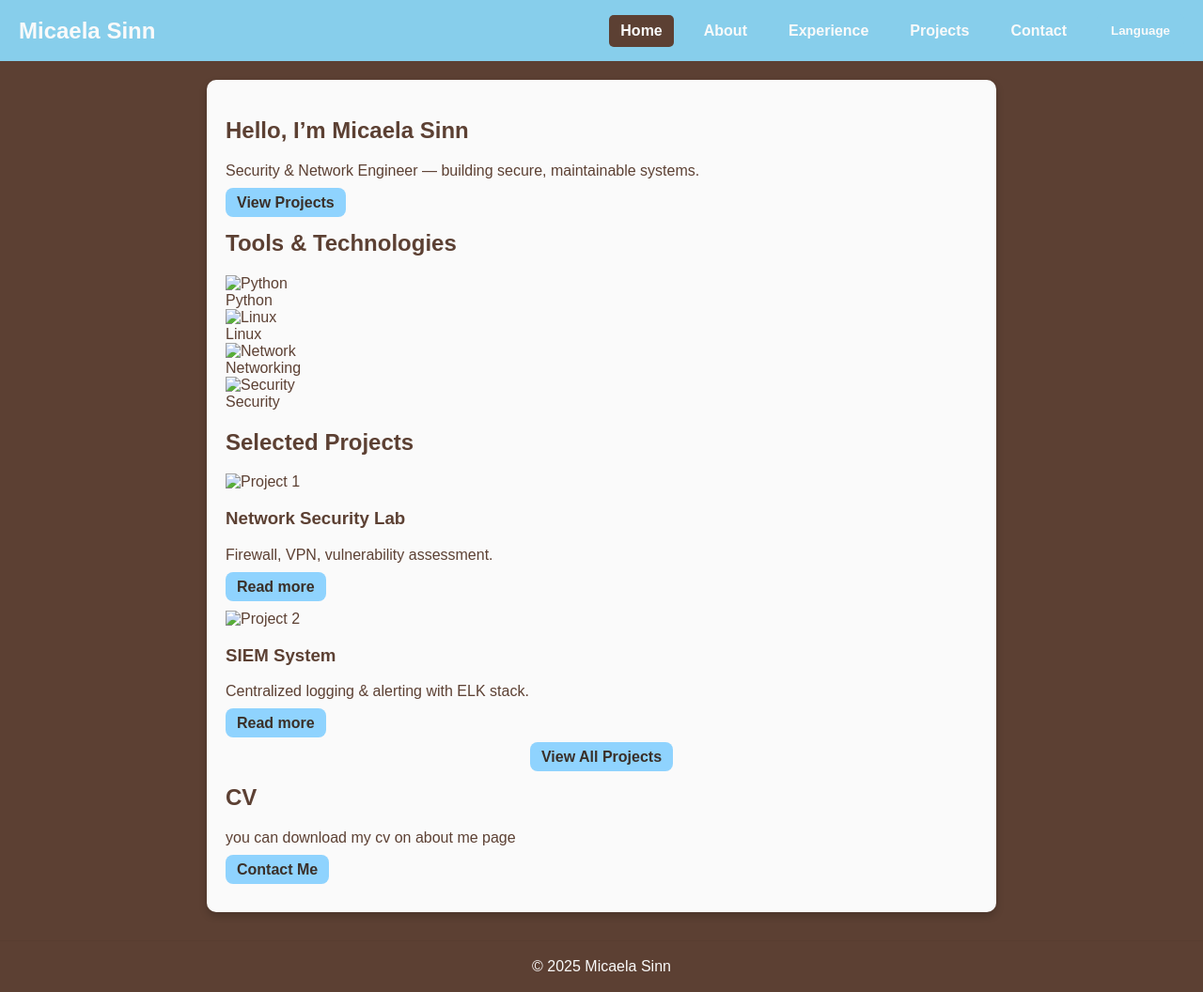
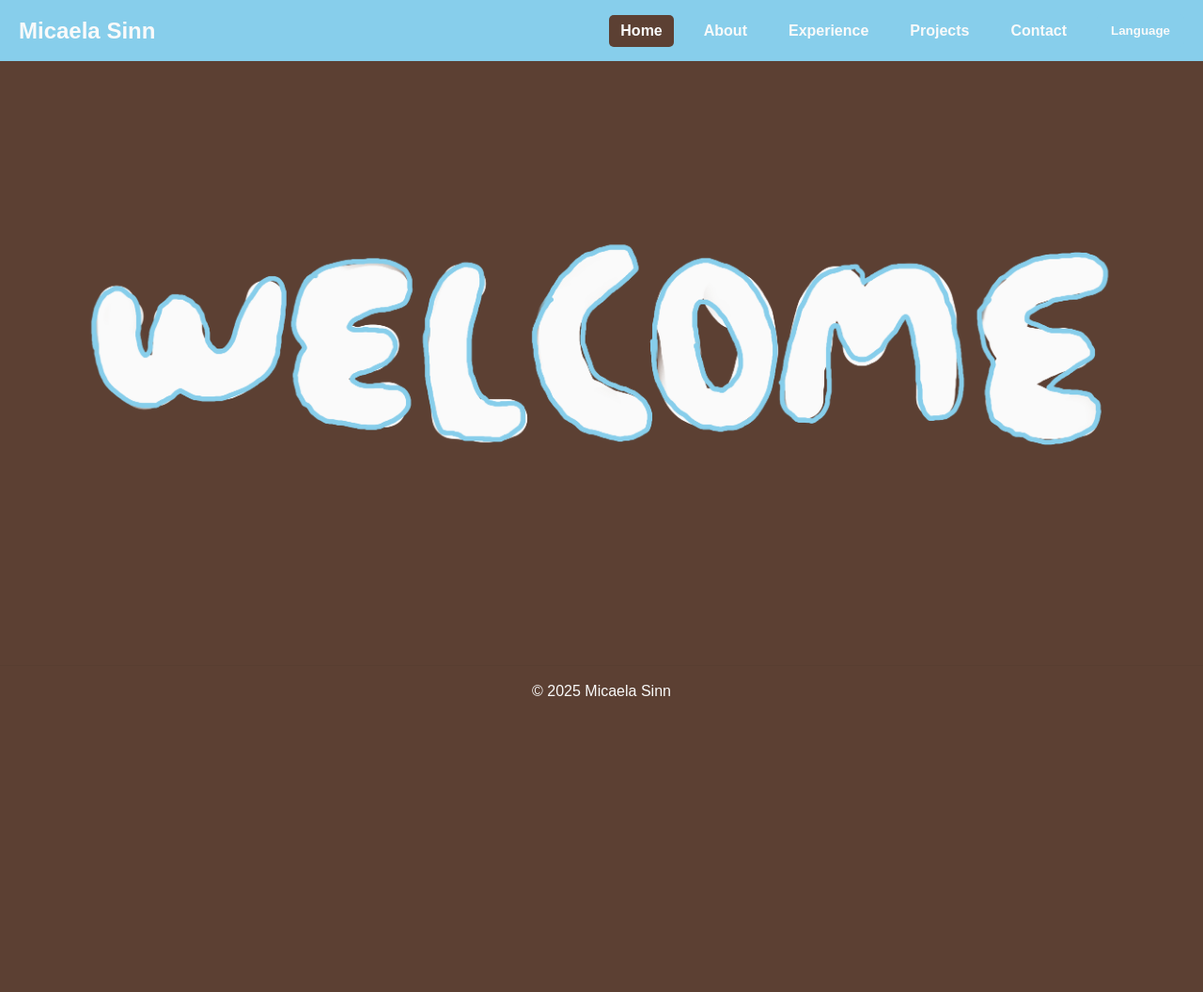
Before and after one commit to micamyang/micamyang.github.io, a plain HTML site: page index.html in a window 1280 px wide. Shown: the whole page at 94% size. After the commit the page ends 800 px from the top, so only its background shows below. Drawn offline with Linux system fonts and the light colour scheme.

Commit message:
main page done + 70% done

```diff
--- a/index.html
+++ b/index.html
@@ -26,47 +26,8 @@
     </nav>
   </header>
 
-  <main class="content-box">
-    <section class="hero">
-      <h1>Hello, I’m <span class="accent">Micaela Sinn</span></h1>
-      <p>Security & Network Engineer — building secure, maintainable systems.</p>
-      <p><a class="btn" href="projects.html">View Projects</a></p>
-    </section>
-
-    <section class="tech-stack">
-      <h2>Tools & Technologies</h2>
-      <div class="tech-icons">
-        <div class="tech-item"><img src="assets/img/icon-python.svg" alt="Python" width="48"/><div>Python</div></div>
-        <div class="tech-item"><img src="assets/img/icon-linux.svg" alt="Linux" width="48"/><div>Linux</div></div>
-        <div class="tech-item"><img src="assets/img/icon-network.svg" alt="Network" width="48"/><div>Networking</div></div>
-        <div class="tech-item"><img src="assets/img/icon-security.svg" alt="Security" width="48"/><div>Security</div></div>
-      </div>
-    </section>
-
-    <section class="highlights">
-      <h2>Selected Projects</h2>
-      <div class="highlight-grid">
-        <div class="highlight-card">
-          <img src="assets/img/project1-thumb.jpg" alt="Project 1"/>
-          <h3>Network Security Lab</h3>
-          <p>Firewall, VPN, vulnerability assessment.</p>
-          <p><a class="btn" href="projects/project1.html">Read more</a></p>
-        </div>
-        <div class="highlight-card">
-          <img src="assets/img/project2-thumb.jpg" alt="Project 2"/>
-          <h3>SIEM System</h3>
-          <p>Centralized logging & alerting with ELK stack.</p>
-          <p><a class="btn" href="projects/project2.html">Read more</a></p>
-        </div>
-      </div>
-      <p style="text-align:center; margin-top:18px;"><a class="btn" href="projects.html">View All Projects</a></p>
-    </section>
-
-    <section class="contact-cta">
-      <h2>CV</h2>
-      <p>you can download my cv on about me page</p>
-      <p><a class="btn" href="contact.html">Contact Me</a></p>
-    </section>
+  <main>
+    <img src="./assets/images/welcome.png" alt="welcome" style="display: block; margin: 0 auto; width: 90vw; height: auto;">
   </main>
 
   <footer class="site-footer">
```
Also changed, not shown: kr/index.html (+1 -5 lines), assets/images/welcome.png (added).
